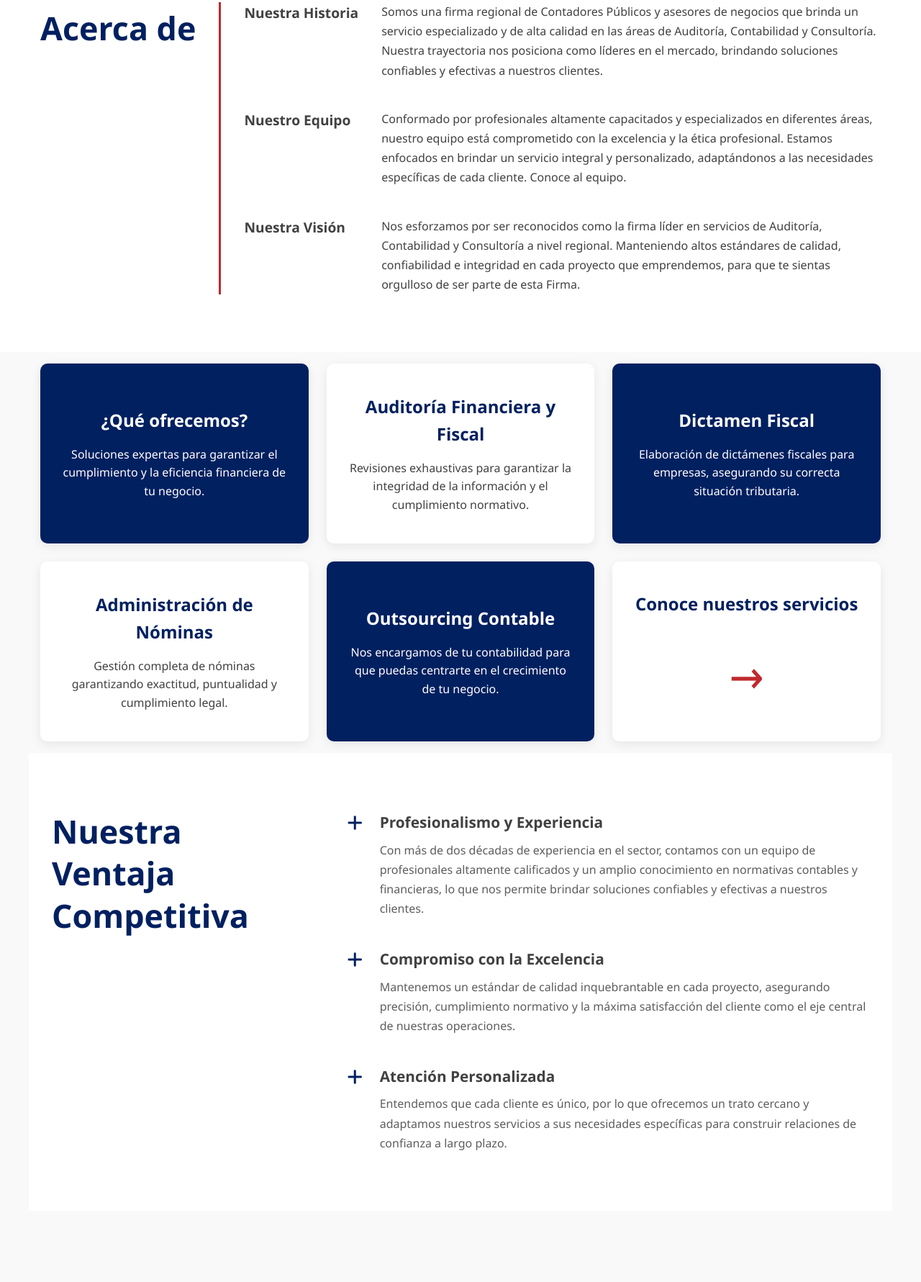
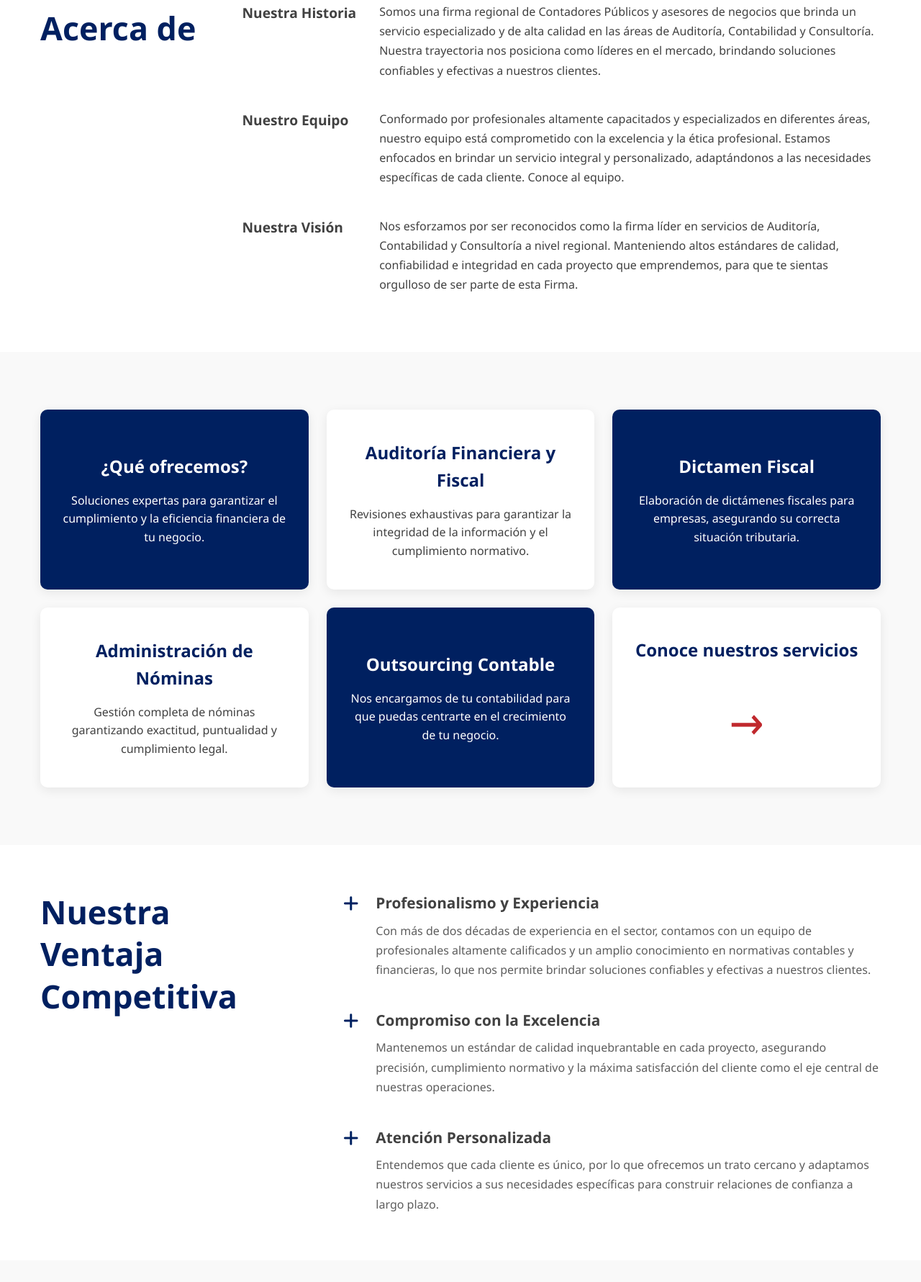
Before and after one commit to BIREVA06/VSCC, a plain HTML site: page index.html in a window 1280 px wide. Shown: the part 959-2740 px from the top of the page at 72% size. Drawn offline with nearby package versions, Linux system fonts and the light colour scheme.

Commit message:
Correccions visuals

```diff
--- a/css/styles.css
+++ b/css/styles.css
@@ -256,6 +256,7 @@ img {
 /* =================================== */
 .services-2x3 {
     background-color: var(--light);
+    padding: 4rem 1rem;
 }
 
 .services-grid-container {
@@ -375,7 +376,6 @@ img {
     grid-column: 1 / 2;
     grid-row: 1 / 4;
     padding-right: 2rem;
-    border-right: 3px solid var(--accent);
     height: 100%;
 }
 
@@ -390,6 +390,25 @@ img {
     font-size: 1.2rem;
     font-weight: 600;
     text-align: left;
+    position: relative;
+    display: inline-block;
+    cursor: pointer;
+    padding-bottom: 5px;
+}
+
+.about-subtitle::after {
+    content: '';
+    position: absolute;
+    width: 0px;
+    height: 2px; /*Gruix de la línia*/
+    bottom: 0;
+    left: 0;
+    background-color: var(--accent); /* Color vermell de la línia*/
+    transition: width 0.3s ease-in-out; /* Animació suau */
+}
+
+.about-subtitle:hover::after {
+    width: 100%; /* La línia apareix al fer hover */
 }
 
 .about-text {
@@ -406,8 +425,8 @@ img {
 
 .team-member {
     display: grid;
-    grid-template-columns: repeat(auto-fit, minmax(300px, 1fr));
-    gap: 0; /* Canviat de 3rem a 0 per unir imatge i text */
+    grid-template-columns: 1fr 2fr;
+    gap: 3rem;
     align-items: center;
     margin-top: 2rem;
     background-color: var(--white);
@@ -419,7 +438,7 @@ img {
 
 .team-member img {
     width: 100%;
-    height: 100%; /* Imatge ocupa tota l'alçada del grid item */
+    height: 100%;
     object-fit: cover;
     border-radius: 0;
     box-shadow: none;
@@ -1217,7 +1236,7 @@ footer {
 /* ===== NOU ESTIL PER A LA SECCIÓ DE SERVEIS PRE-FOOTER ===== */
 .pre-footer-services {
     background-color: var(--white);
-    padding: 4rem 1rem 2rem 1rem;
+    padding: 4rem 1rem;
     border-top: 1px solid var(--gray);
 }
 
@@ -1272,6 +1291,11 @@ footer {
 /* =================================== */
 /* =  ESTILOS VENTAJA COMPETITIVA  = */
 /* =================================== */
+
+#ventaja {
+    background-color: var(--white);
+}
+
 .ventaja-layout {
     display: grid;
     grid-template-columns: 1fr 2fr;
@@ -1306,6 +1330,12 @@ footer {
     color: var(--primary);
     font-size: 1.5rem;
     margin-top: 5px;
+    transition: transform 0.3s ease;
+}
+
+.ventaja-item:hover i {
+    color: var(--accent);
+    transform: scale(1.5);
 }
 
 .ventaja-content h3 {
@@ -1324,7 +1354,7 @@ footer {
 
 /* ================================================================== */
 /* ================================================================== */
-/* =                   INICI DEL DISSENY RESPONSIVE                   = */
+/* =             INICI DEL DISSENY RESPONSIVE                     = */
 /* ================================================================== */
 /* ================================================================== */
 
--- a/index.html
+++ b/index.html
@@ -3,12 +3,12 @@
 <head>
     <meta charset="UTF-8">
     <meta name="viewport" content="width=device-width, initial-scale=1.0">
-    <title>VS Consultores Corporativos | Inicio</title>
+    <title>VSCC | Inicio</title>
     <meta name="description" content="Consultoría fiscal especializada en Orizaba. 15 años de experiencia en gestión de nóminas, auditorías y asesoramiento legal para PYMES.">
     <link rel="stylesheet" href="https://cdnjs.cloudflare.com/ajax/libs/font-awesome/6.4.0/css/all.min.css">
     <link rel="stylesheet" href="https://cdnjs.cloudflare.com/ajax/libs/animate.css/4.1.1/animate.min.css">
     <link rel="stylesheet" href="css/styles.css">
-    <link rel="icon" href="images/images/VSCC-globo-blanco-transparent.png">
+    <link rel="icon" href="images/VSCC-globo-blanco-transparent.png">
 </head>
 <body>
     <header class="main-header">
@@ -91,7 +91,7 @@
         </div>
     </section>
 
-    <section id="ventaja" class="section-container" style="background-color: var(--white);">
+    <section id="ventaja">
         <div class="ventaja-layout">
             <div class="ventaja-main-title">
                 <h2>Nuestra<br>Ventaja<br>Competitiva</h2>
```
Also changed, not shown: contacte.html (+2 -2 lines), serveis.html (+2 -2 lines), sobre-nosaltres.html (+2 -2 lines).
